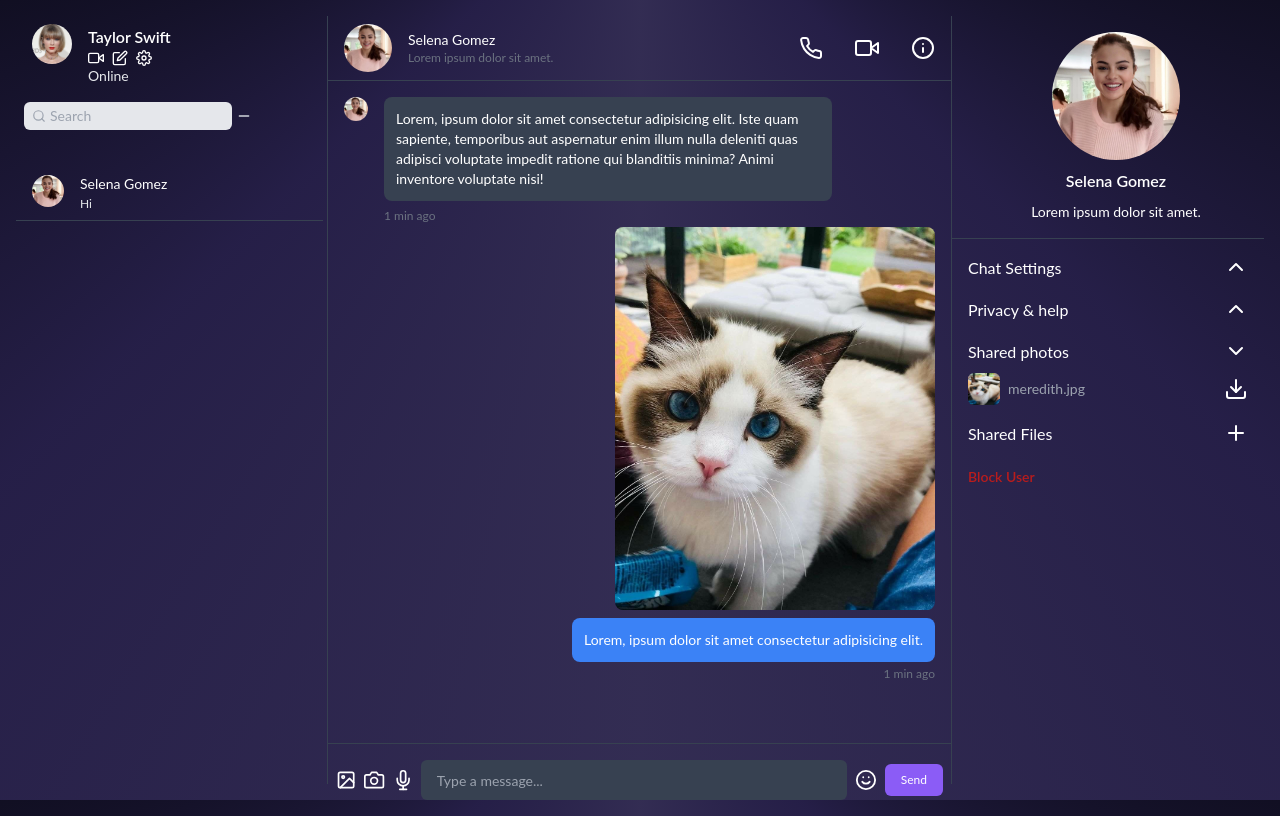
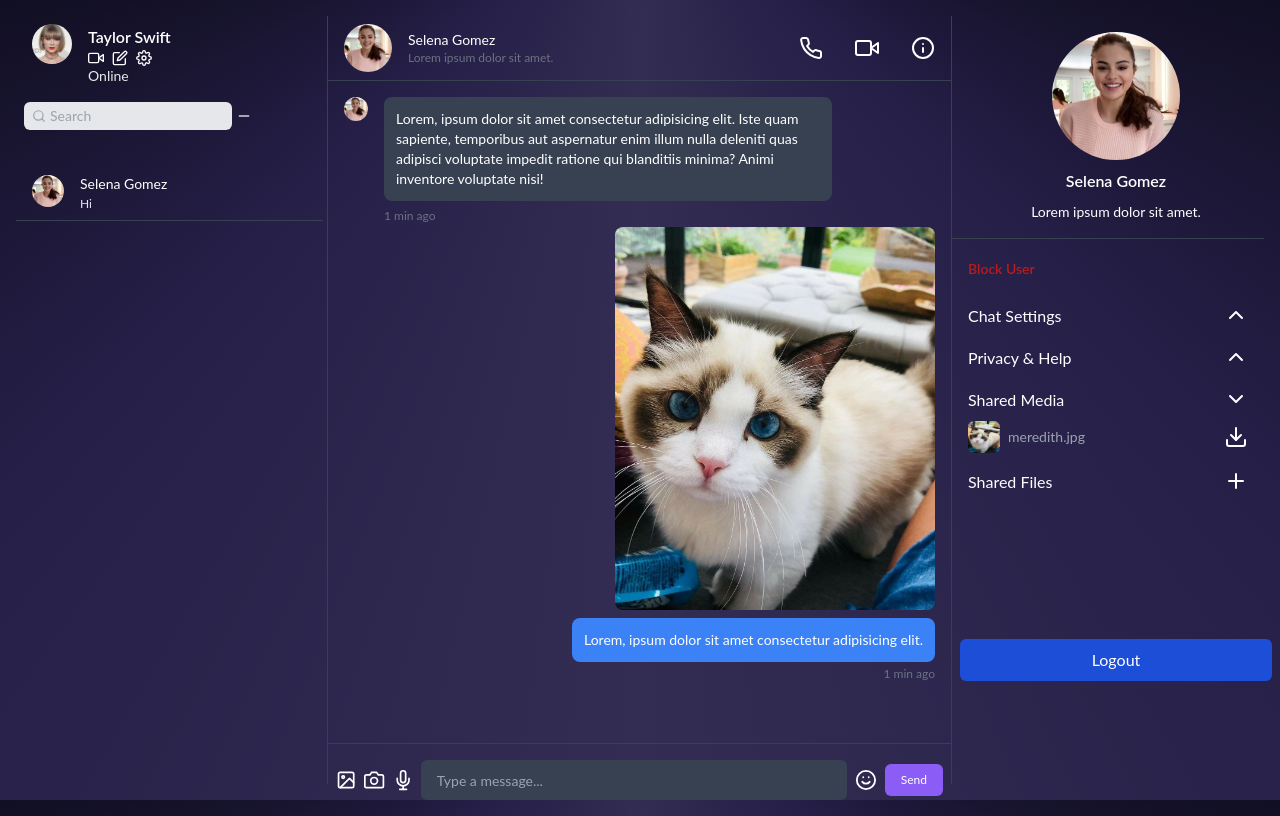
Before and after one commit to rdayupay/ping, a React (Vite) app: page / in a window 1280 px wide. Built offline with nearby package versions, Linux system fonts and the light colour scheme.

Commit message:
Move block button

```diff
--- a/src/components/UserDetails.jsx
+++ b/src/components/UserDetails.jsx
@@ -13,6 +13,13 @@ function UserDetails() {
         <p className="text-sm text-center">Lorem ipsum dolor sit amet.</p>
       </article>
 
+      <button
+        type="button"
+        className="mx-4 mb-6 text-sm text-red-700 font-semibold hover:text-red-500"
+      >
+        Block User
+      </button>
+
       <aside>
         <ul className="px-4">
           <li className="flex justify-between mb-4">
@@ -21,13 +28,13 @@ function UserDetails() {
           </li>
 
           <li className="flex justify-between mb-4">
-            <span>Privacy & help</span>
+            <span>Privacy & Help</span>
             <ChevronUp className="cursor-pointer" />
           </li>
 
           <li className="flex-col mb-4">
             <div className="flex justify-between mb-2">
-              <span>Shared photos</span>
+              <span>Shared Media</span>
               <ChevronDown className="cursor-pointer" />
             </div>
 
@@ -53,9 +60,9 @@ function UserDetails() {
 
       <button
         type="button"
-        className="mx-4 text-sm text-red-700 font-semibold hover:text-red-500"
+        className="block mx-2 text-center mt-36 text-md text-white bg-blue-700  py-2 w-full rounded-md hover:bg-blue-600"
       >
-        Block User
+        Logout
       </button>
     </section>
   );
```
